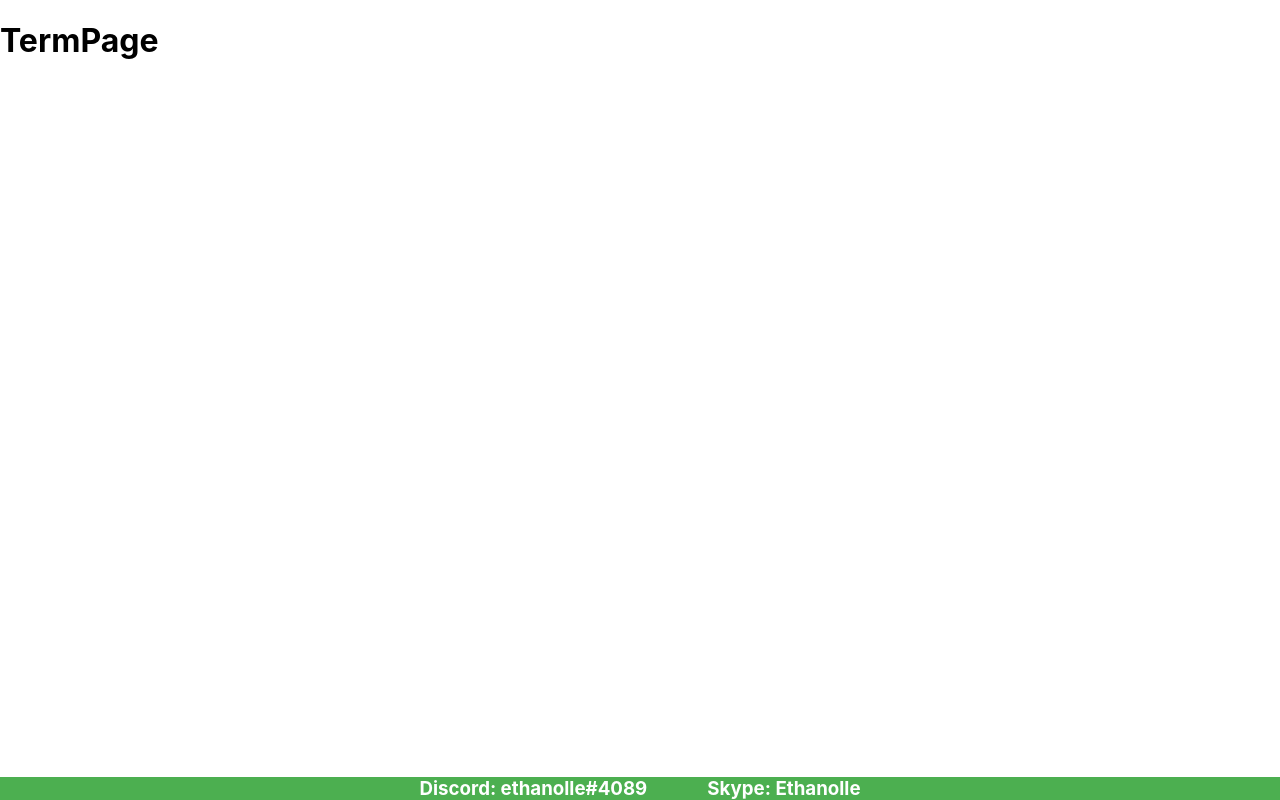
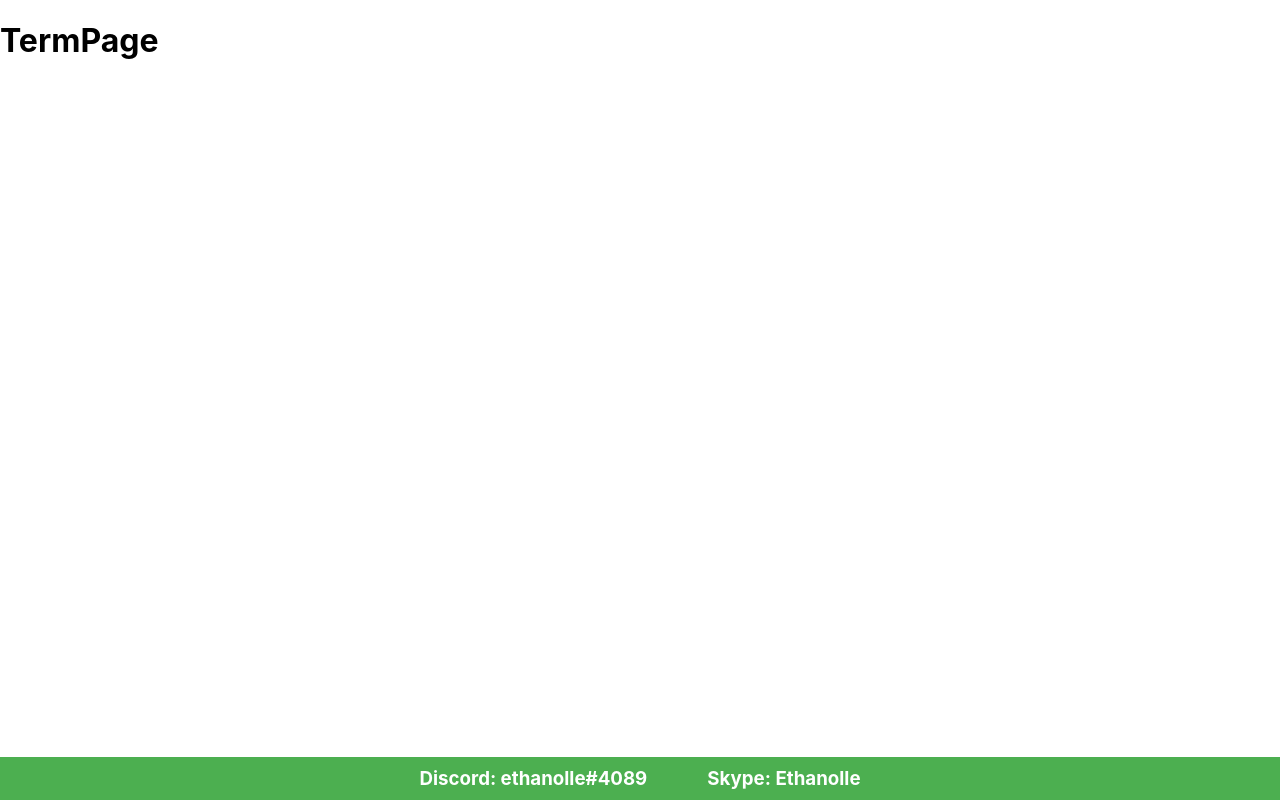
Before and after one commit to ethanolle/frontShoppySearcher, a React (Create React App) app: page /term in a window 1280 px wide. Built offline with nearby package versions, Linux system fonts and the light colour scheme.

Commit message:
changed to sticky footer

```diff
--- a/src/components/Footer/Footer.css
+++ b/src/components/Footer/Footer.css
@@ -7,16 +7,15 @@ html, body {
   }
 
 .footer {
-    position: absolute;
+    position: fixed;
+    bottom: 0;
+    width: 100%;
+    color: white;
     display: flex;
-    align-items: center;
     justify-content: center;
-    left: 0 ; right: 0; bottom: 0;
-    height:[footer-height];
     background-color:#4caf50;
-    color: white;
   }
 
   .footer>h3{
-      margin: 0px 30px
+      margin: 10px 30px
   }
```
Also changed, not shown: 1 other file (tests, documents, lock files or other folders).
